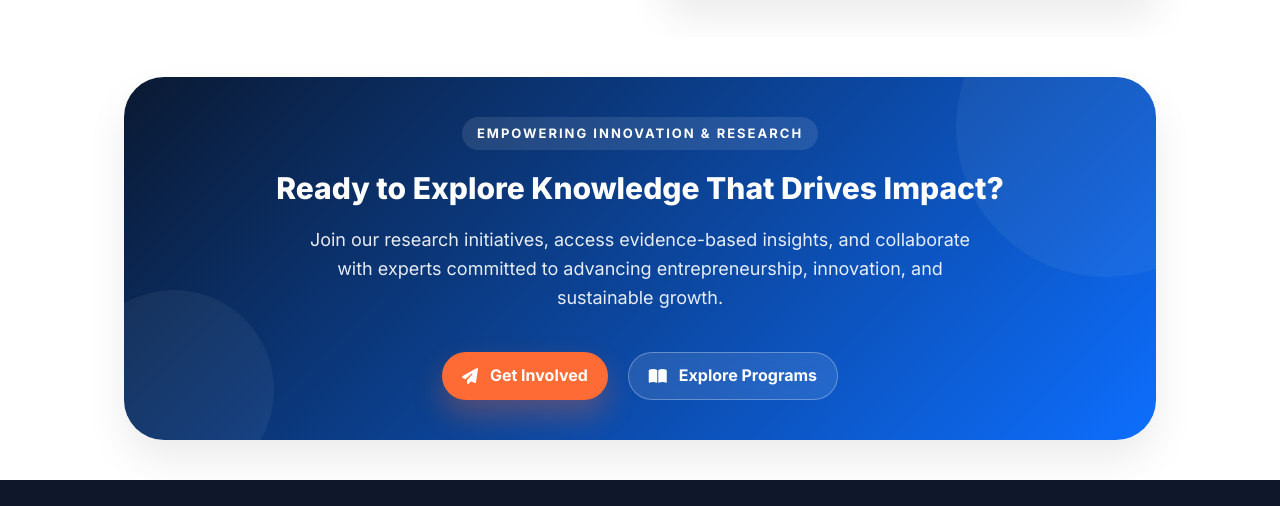
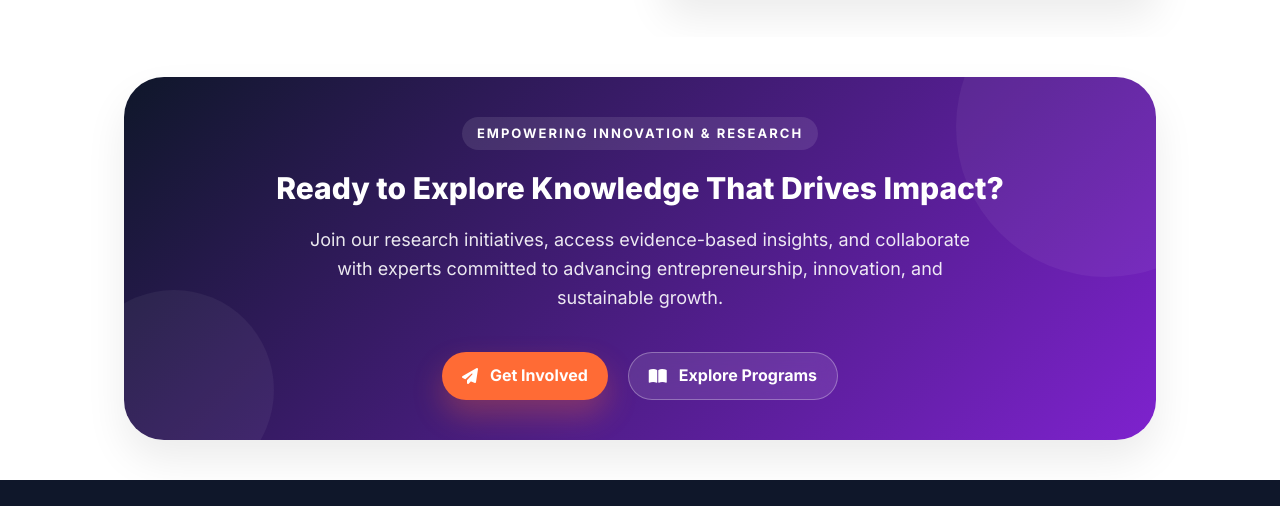
Before and after one commit to ankush2093/ngo_Web, a plain HTML site: page index.html in a window 1280 px wide. Shown: the part 6815-7321 px from the top of the page. Drawn offline with nearby package versions, Linux system fonts and the light colour scheme.

Commit message:
added new

```diff
--- a/index.html
+++ b/index.html
@@ -1382,7 +1382,7 @@
    ======================================== */
       .cta-royal-box {
         position: relative;
-        background: linear-gradient(135deg, #0a1931 0%, #0d6efd 100%);
+        background: linear-gradient(135deg, #0F172A 0%, #7E22CE 100%);
         border-radius: 40px;
         padding: 40px 15px;
         overflow: hidden;
```
